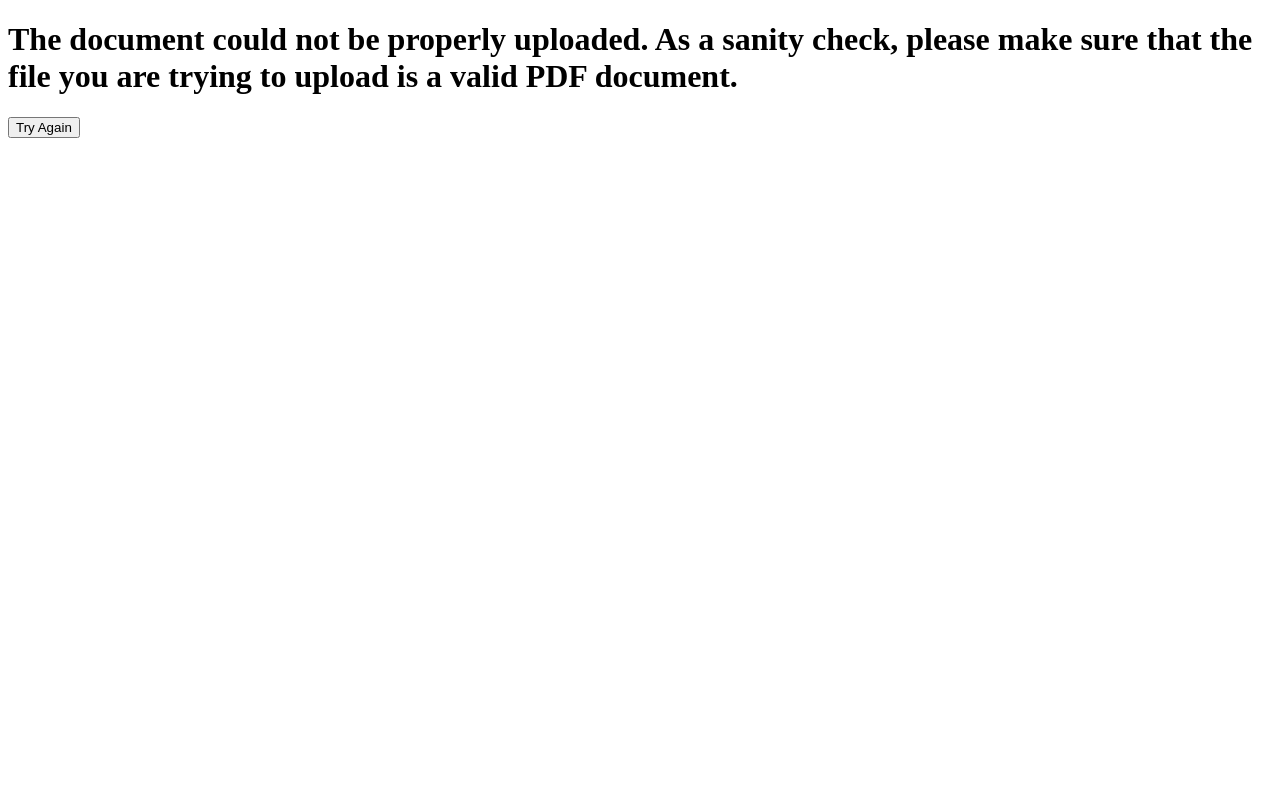
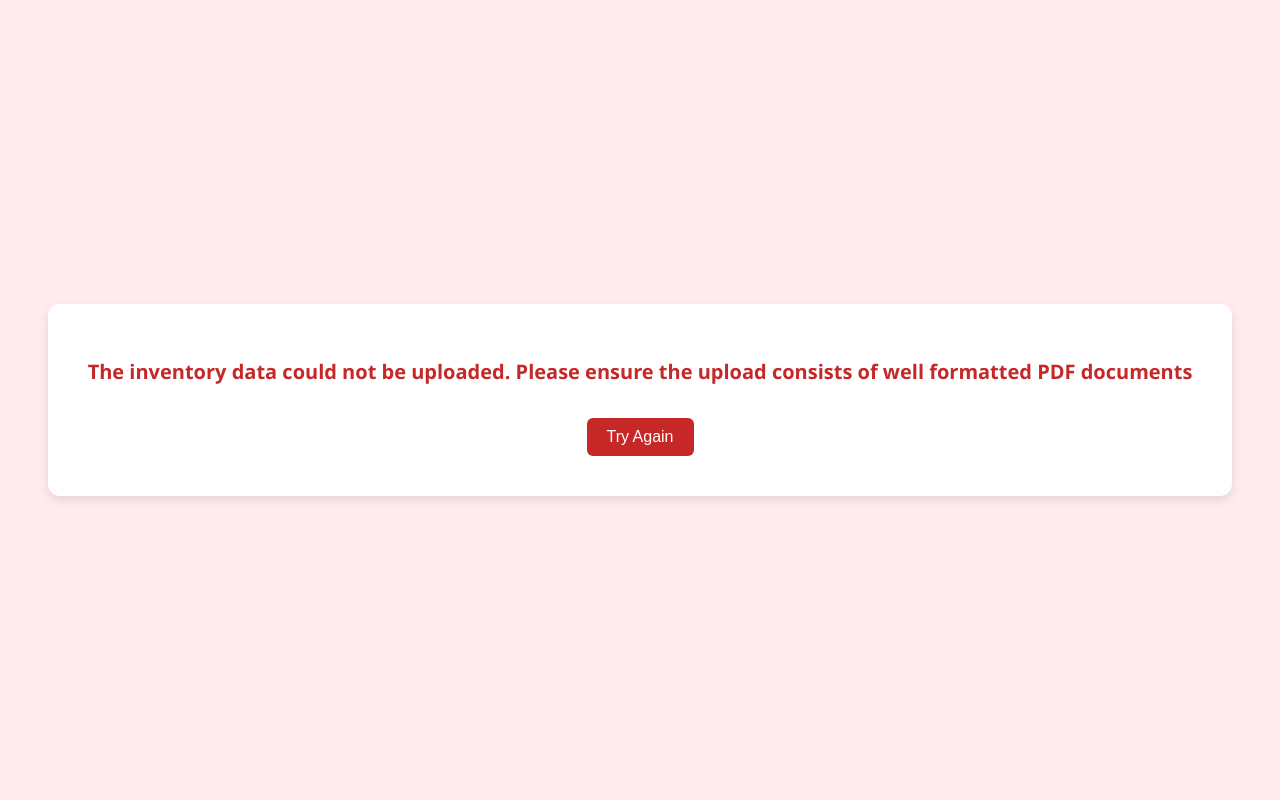
Before and after one commit to Arjun-Quadrant/inventory-analysis-with-doc-intel, a Flask app: template templates/failure.html in a window 1280 px wide. Run offline with Flask 3, Linux system fonts and the light colour scheme; the template is opened without the code that fills it, so the values that code supplies are empty; some libraries are stand-ins or nearby versions.

Commit message:
Made the UI much better

```diff
--- a/app.py
+++ b/app.py
@@ -29,59 +29,60 @@ app = Flask(__name__)
 @app.route("/", methods=["GET", "POST"])
 def upload_pdf():
     if request.method == "POST":
-        file = request.files["pdf_file"]
-        if file and file.filename.endswith(".pdf"):
-            pdf_bytes = file.read()
+        files = request.files.getlist("pdf_file")
+        for file in files:
+            if file and file.filename.endswith(".pdf"):
+                pdf_bytes = file.read()
 
-            # Upload to blob storage in a new container
-            container_name = "inventory-forms"
-            try:
-                container_client = blob_service_client.create_container(container_name)
-            except ResourceExistsError:
-                container_client = blob_service_client.get_container_client(container_name)
+                # Upload to blob storage in a new container
+                container_name = "inventory-forms"
+                try:
+                    container_client = blob_service_client.create_container(container_name)
+                except ResourceExistsError:
+                    container_client = blob_service_client.get_container_client(container_name)
 
-            blob_name = file.filename
+                blob_name = file.filename
+                blob_client = container_client.get_blob_client(blob_name)
+                blob_client.upload_blob(pdf_bytes, overwrite=True)
 
-            blob_client = container_client.get_blob_client(blob_name)
-            blob_client.upload_blob(pdf_bytes, overwrite=True)
+                # Analyze using Form Recognizer
+                poller = form_client.begin_analyze_document("prebuilt-document", document=pdf_bytes)
+                result = poller.result()
 
-            # Analyze using Form Recognizer
-            poller = form_client.begin_analyze_document("prebuilt-document", document=pdf_bytes)
-            result = poller.result()
+                table_name = result.paragraphs[0].content.replace(" ", "_")
+                cursor.execute(f"DROP TABLE IF EXISTS {table_name}")
+                conn.commit()
 
-            table_name = result.paragraphs[0].content.replace(" ", "_")
-            cursor.execute(f"DROP TABLE IF EXISTS {table_name}")
-            conn.commit()
+                cursor.execute(f"""
+                CREATE TABLE {table_name} (
+                    inventory_id TEXT PRIMARY KEY,
+                    name TEXT,
+                    description TEXT,
+                    unit_price TEXT,
+                    quantity_in_stock INTEGER,
+                    inventory_value TEXT,
+                    reorder_level INTEGER,
+                    reorder_time_in_days INTEGER,
+                    quantity_in_reorder INTEGER,
+                    created_at TIMESTAMP DEFAULT CURRENT_TIMESTAMP
+                )""")
+                conn.commit()
 
-            cursor.execute(f"""
-            CREATE TABLE {table_name} (
-                inventory_id TEXT PRIMARY KEY,
-                name TEXT,
-                description TEXT,
-                unit_price TEXT,
-                quantity_in_stock INTEGER,
-                inventory_value TEXT,
-                reorder_level INTEGER,
-                reorder_time_in_days INTEGER,
-                quantity_in_reorder INTEGER
-            )""")
-            conn.commit()
+                for table in result.tables:
+                    matrix = [[0 for _ in range(table.column_count)] for _ in range(table.row_count)]
+                    for cell in table.cells:
+                        matrix[cell.row_index][cell.column_index] = cell.content
 
-            for table in result.tables:
-                matrix = [[0 for _ in range(table.column_count)] for _ in range(table.row_count)]
-                for cell in table.cells:
-                    matrix[cell.row_index][cell.column_index] = cell.content
-
-                for row_index in range(1, len(matrix)):
-                    row = matrix[row_index]
-                    cursor.execute(f"""INSERT INTO {table_name}
-                                        (inventory_id, name, description, unit_price, quantity_in_stock, inventory_value, reorder_level, reorder_time_in_days, quantity_in_reorder)
-                                        VALUES(%s, %s, %s, %s, %s, %s, %s, %s, %s)""",
-                                        (row[0], row[1], row[2], row[3], row[4], row[5], row[6], row[7], row[8]))
-            conn.commit()
-            return render_template("success.html")
-        else:
-            return render_template("failure.html")
+                    for row_index in range(1, len(matrix)):
+                        row = matrix[row_index]
+                        cursor.execute(f"""INSERT INTO {table_name}
+                                            (inventory_id, name, description, unit_price, quantity_in_stock, inventory_value, reorder_level, reorder_time_in_days, quantity_in_reorder)
+                                            VALUES(%s, %s, %s, %s, %s, %s, %s, %s, %s)""",
+                                            (row[0], row[1], row[2], row[3], row[4], row[5], row[6], row[7], row[8]))
+                conn.commit()
+            else:
+                return render_template("failure.html")
+        return render_template("success.html")
     return render_template("upload.html")
 
 @app.route("/upload", methods=["POST"])
--- a/templates/failure.html
+++ b/templates/failure.html
@@ -1,14 +1,50 @@
 <!DOCTYPE html>
-<html>
+<html lang="en">
 <head>
+    <meta charset="UTF-8">
     <title>PDF Upload Failed</title>
+    <style>
+        body {
+            background-color: #ffebee;
+            font-family: 'Segoe UI', sans-serif;
+            display: flex;
+            justify-content: center;
+            align-items: center;
+            height: 100vh;
+            margin: 0;
+        }
+        .error-box {
+            background-color: #ffffff;
+            padding: 40px;
+            border-radius: 12px;
+            text-align: center;
+            box-shadow: 0 4px 10px rgba(0, 0, 0, 0.1);
+        }
+        h1 {
+            color: #c62828;
+            font-size: 20px;
+        }
+        button {
+            margin-top: 20px;
+            padding: 10px 20px;
+            background-color: #c62828;
+            color: white;
+            border: none;
+            border-radius: 6px;
+            cursor: pointer;
+            font-size: 16px;
+        }
+        button:hover {
+            background-color: #b71c1c;
+        }
+    </style>
 </head>
 <body>
-    <h1>The document could not be properly uploaded. As a sanity check, please make sure that
-        the file you are trying to upload is a valid PDF document.</h1>
-    </h1>
-    <form method="POST" action="/upload">
-        <button type="submit">Try Again</button>
-    </form>
+    <div class="error-box">
+        <h1>The inventory data could not be uploaded. Please ensure the upload consists of well formatted PDF documents</h1>
+        <form method="POST" action="/upload">
+            <button type="submit">Try Again</button>
+        </form>
+    </div>
 </body>
 </html>
```
Also changed, not shown: templates/success.html (+42 -5 lines), templates/upload.html (+46 -7 lines).
